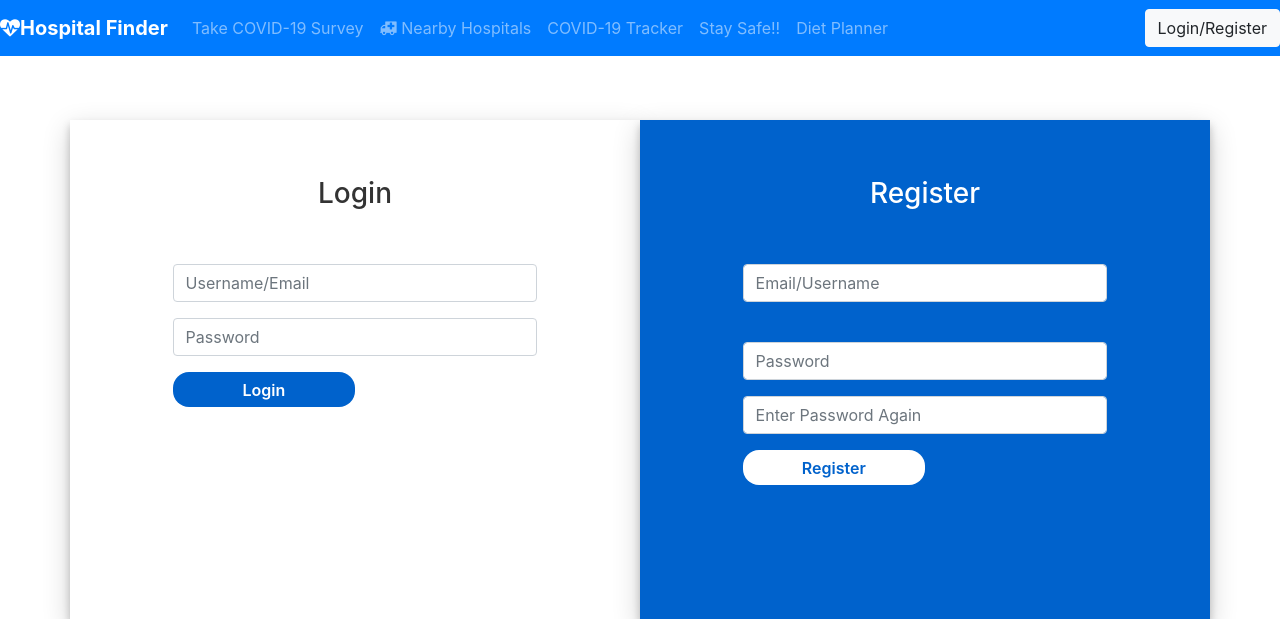
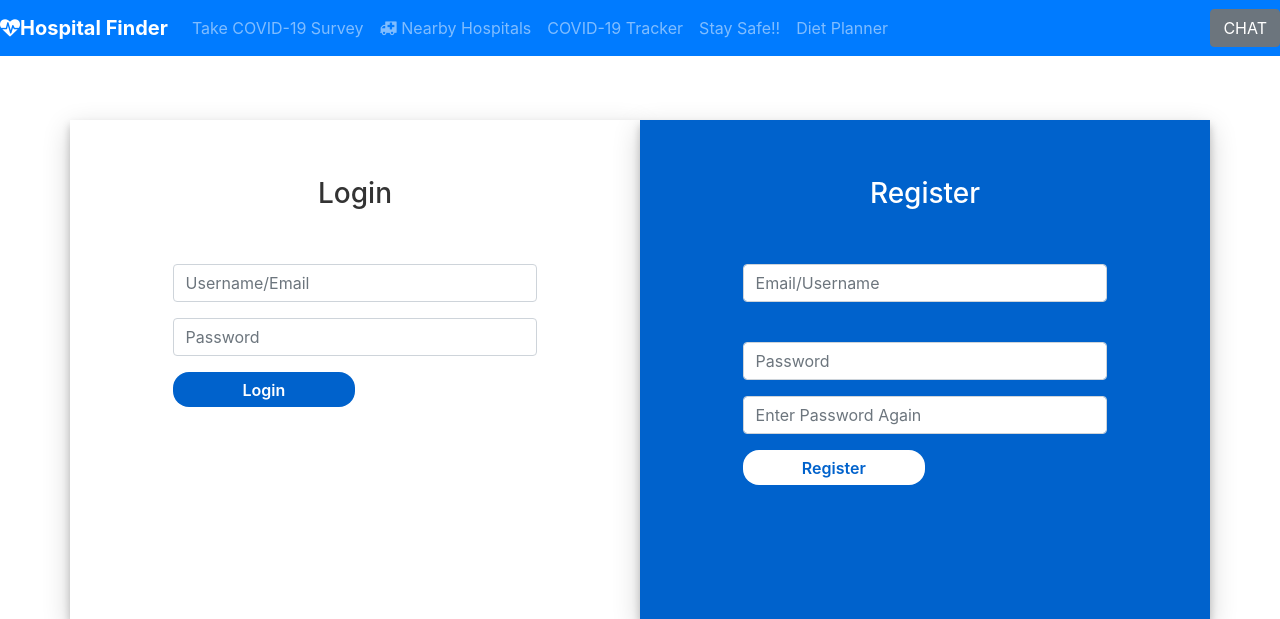
Before and after one commit to Anupam96786/hospitalfinder, a Django app: page /chatindex in a window 1280 px wide. Shown: the top 619 px of the page. Run offline with Django 3.2, Linux system fonts and the light colour scheme; some libraries are stand-ins or nearby versions.

Commit message:
chat or login button
the login/register button removed from the navbar and chat botton added as a secondary button for user login. After logged in colour of chat button changes and new log out button added in the navbar.

```diff
--- a/templates/homebase.html
+++ b/templates/homebase.html
@@ -49,9 +49,10 @@
           {%block login%}
           {% if request.user.is_authenticated %}
           <li class="nav-item"><a class="nav-link" href='#'>Profile: {{ request.user.username }}</a></li>
-          <li class="nav-item"><a class="btn btn-light" href='{%url "chatindex"%}'>CHAT</a></li>
+          <li class="nav-item" style='padding : 0px 5px 0px 0px'><a class="btn btn-light" href='{%url "chatindex"%}'>CHAT</a></li>
+          <li class="nav-item"><a class="btn btn-light" href="{% url 'logout' %}">LOGOUT</a></li>
           {% else %}
-          <li class="nav-item"><a class="btn btn-light" href='{%url "chatindex"%}'>Login/Register</a></li>
+          <li class="nav-item"><a class="btn btn-secondary" href='{%url "chatindex"%}'>CHAT</a></li>
           {% endif %}
           {%endblock%}
         </ul>
```
